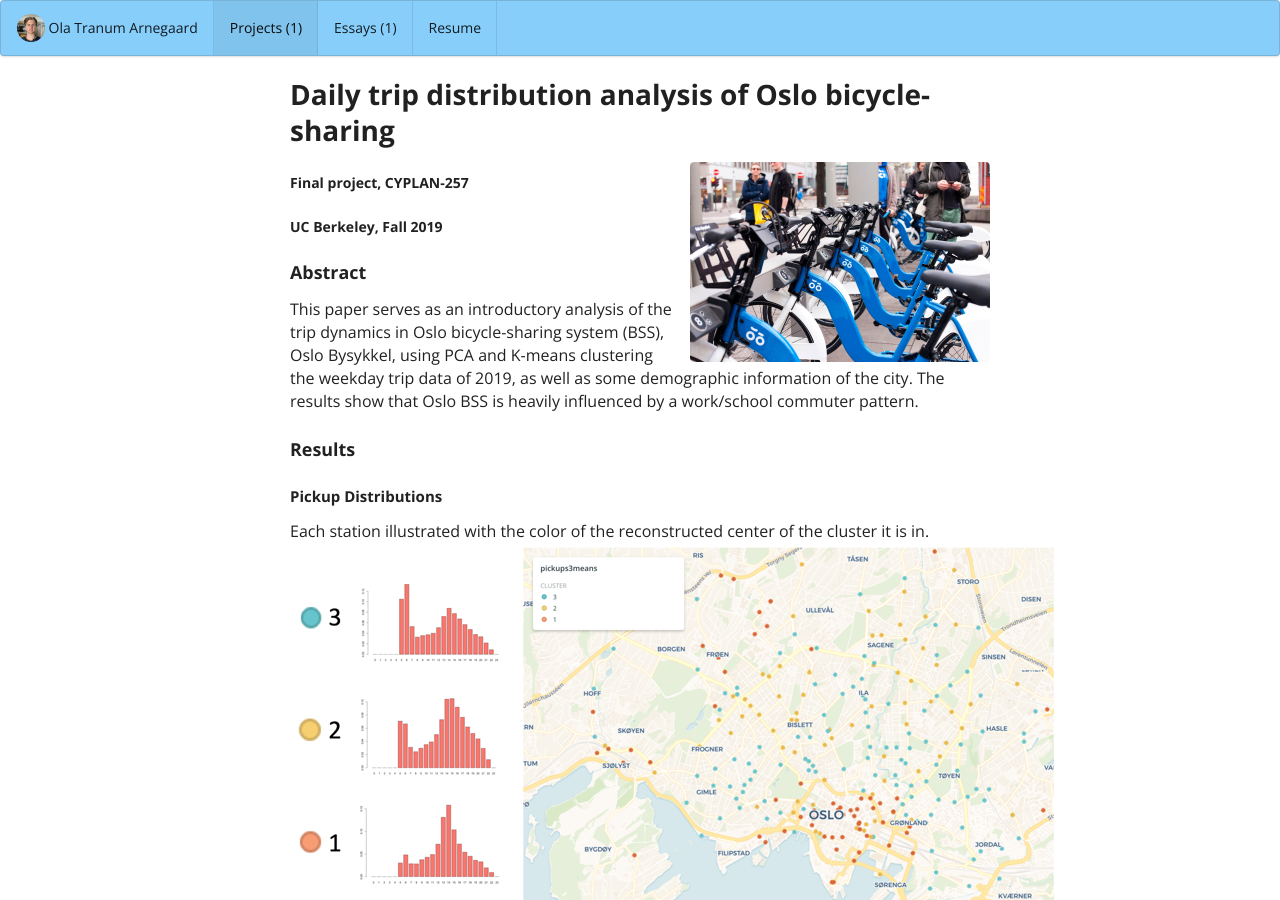
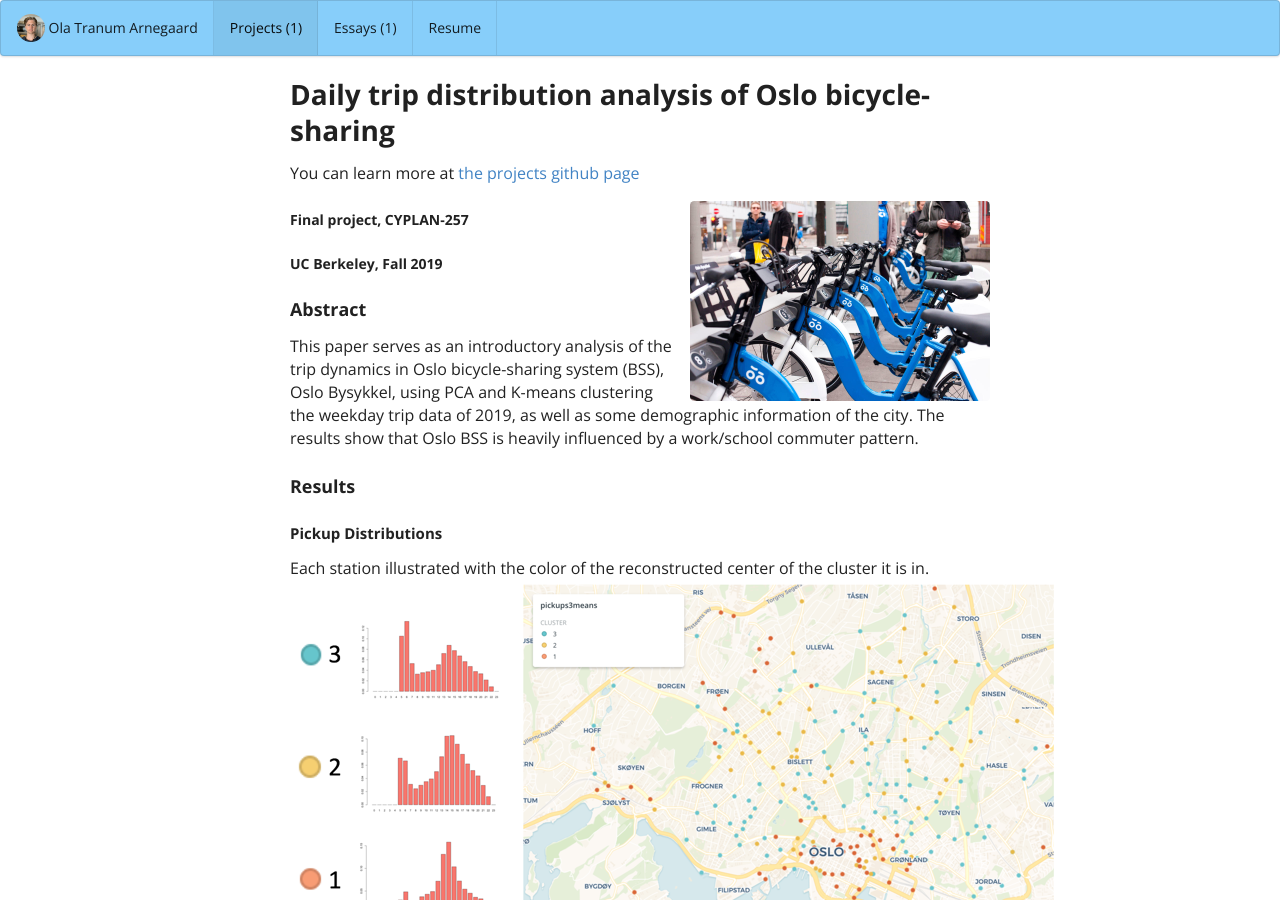
Before and after one commit to olatar/olatar.github.io, a Jekyll site: the page built from projects/bikeanalysis.md, in a window 1280 px wide and 900 px high. Built offline with Jekyll 4.4.1, drawn with Linux system fonts in a browser that asks for light colours; some of the changed text lies outside the part shown.

Commit message:
Update bikeanalysis.md

```diff
--- a/projects/bikeanalysis.md
+++ b/projects/bikeanalysis.md
@@ -12,6 +12,7 @@ labels:
   - Human Mobility
 summary: Daily trip distribution analysis of Oslo bicycle-sharing system using PCA and K-means clustering
 ---
+You can learn more at [the projects github page](https://github.com/olatar/OsloCityBike-Analysis)
 
 <img class="ui medium right floated rounded image" src="../images/oslobike.jpg">
 
```
Also changed, not shown: other parts of projects/bikeanalysis.md (+0 -2 lines).
